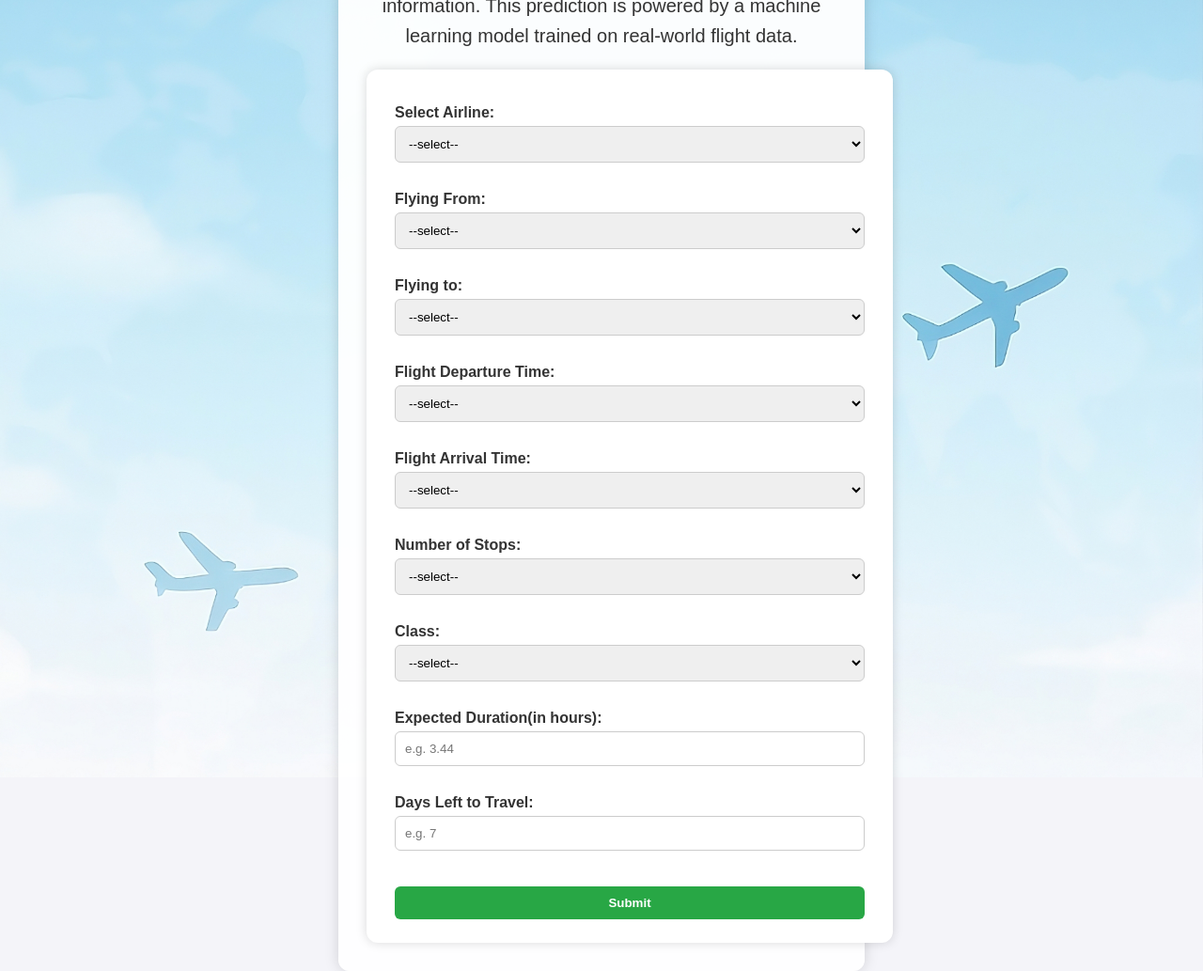
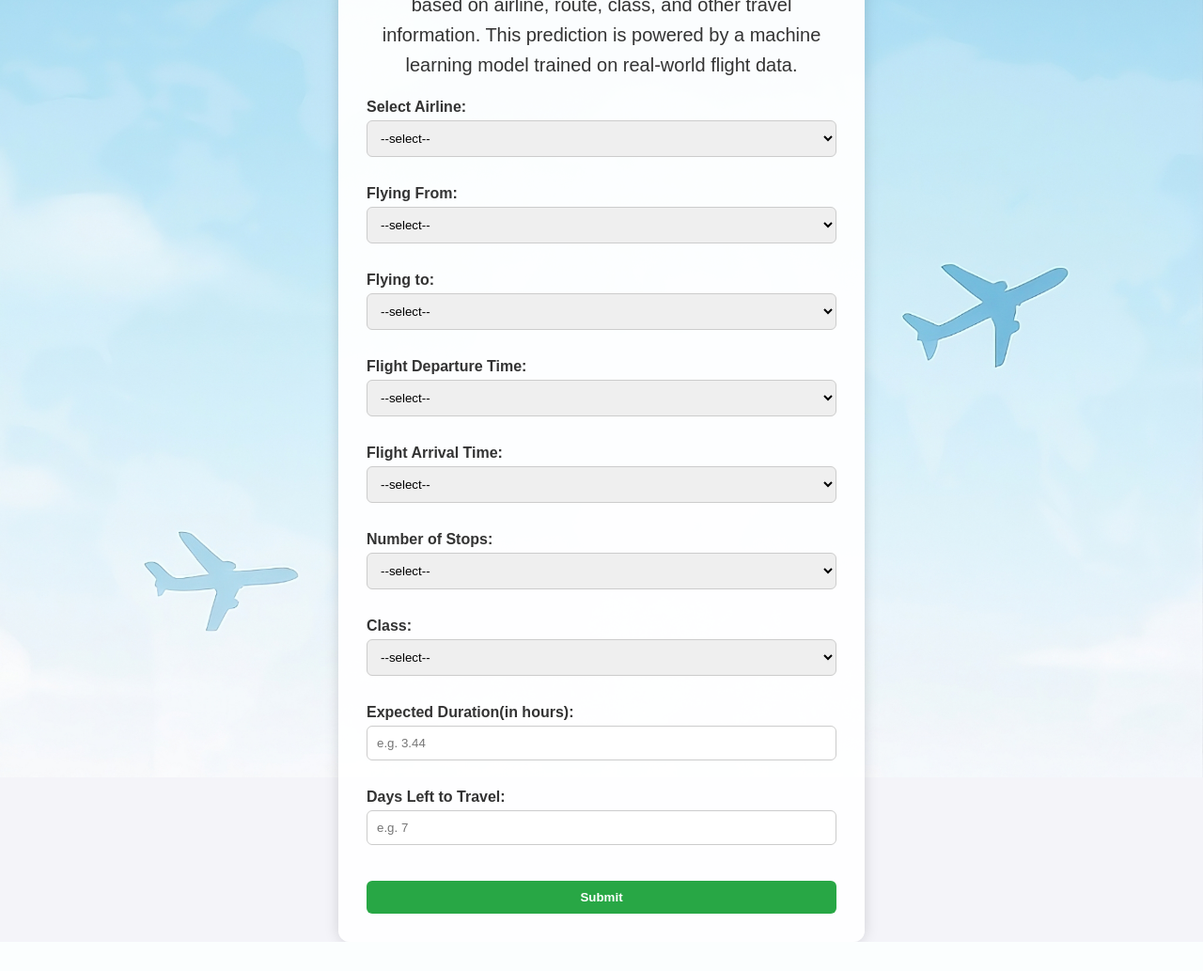
Before and after one commit to 0Baljinder/model_deployment, a Flask app: page / in a window 1280 px wide. Shown: the whole page at 94% size. After the commit the page ends 1002 px from the top, so only its background shows below. Run offline with Flask 3, Linux system fonts and the light colour scheme; parts of the project's set-up code (start-up, migrations or seed data) failed here and were passed over.

Commit message:
Update style.css

```diff
--- a/static/style.css
+++ b/static/style.css
@@ -48,13 +48,13 @@ body {
 }
 
 form {
-  background-color: white;
-  padding: 25px 30px;
-  max-width: 500px;
   width: 100%;
-  margin: auto;
-  border-radius: 12px;
-  box-shadow: 0 0 12px rgba(0,0,0,0.15);
+  padding: 0;
+  margin: 0;
+  background: none;
+  border-radius: 0;
+  box-shadow: none;
+  box-sizing: border-box;
 }
 
 label {
```
